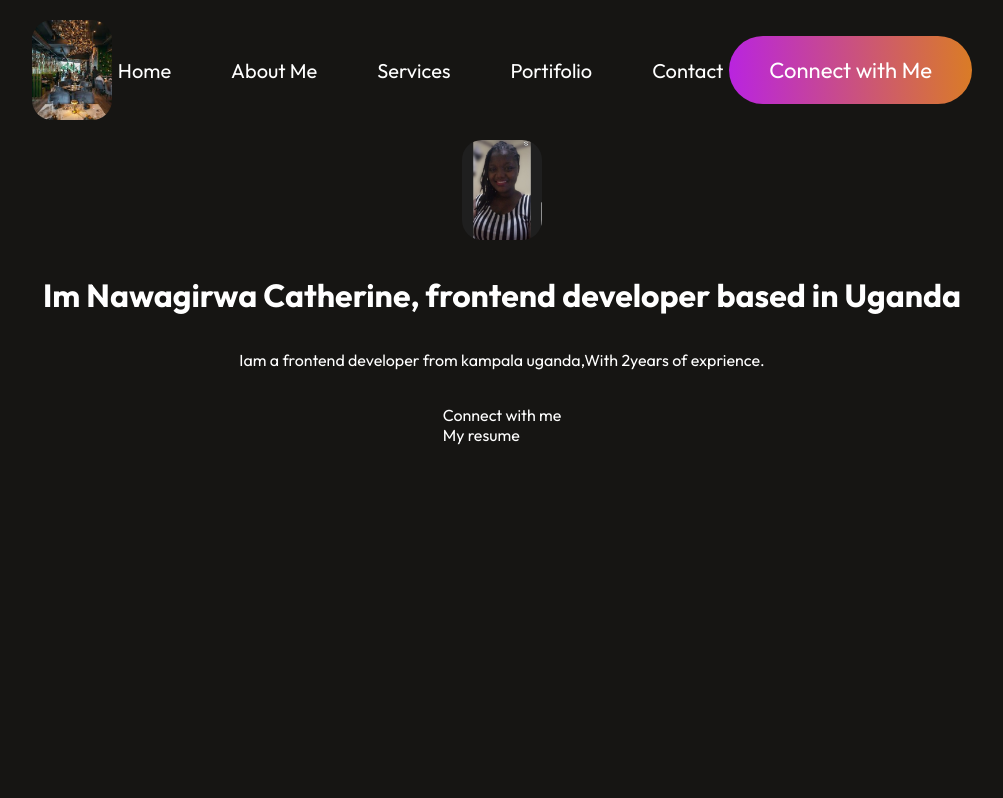
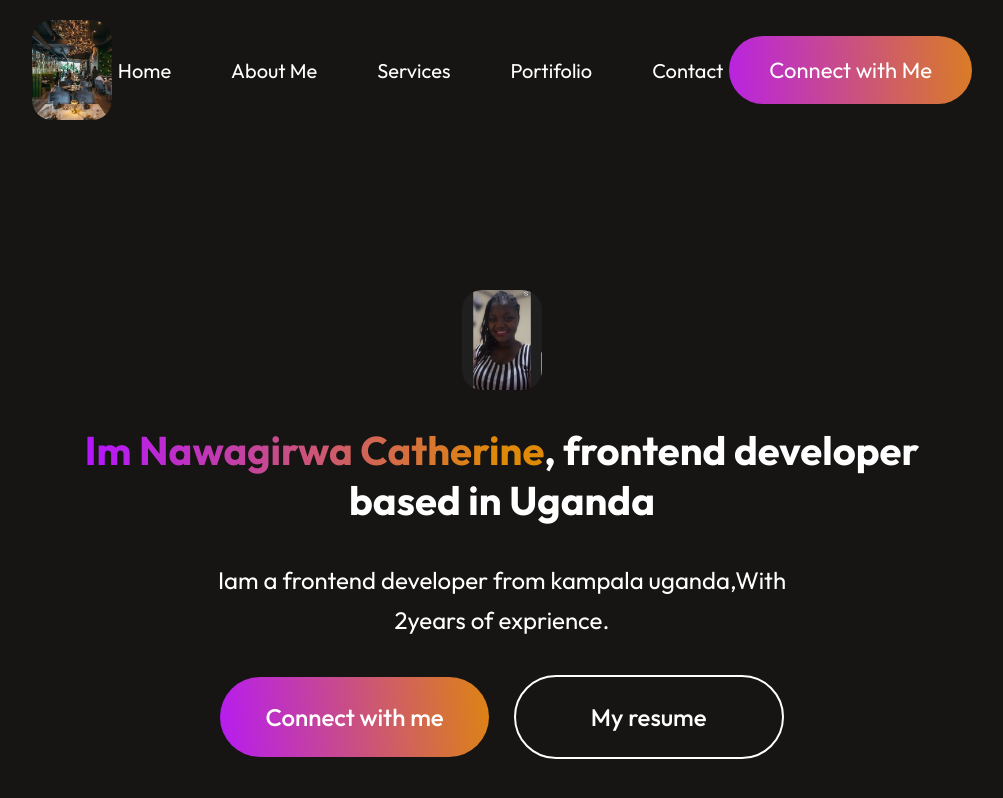
Before and after one commit to nawagirwacatherine/PORTIFOLIO3, a React (Vite) app in the folder real portifolio/: page / in a window 1280 px wide. Shown: the top 798 px of the page, without its empty margins (138-1141 px from the left). Built offline with nearby package versions, Linux system fonts and the light colour scheme.

Commit message:
Add design to connect with me and my resume

```diff
--- a/real portifolio/src/components/Hero/Hero.css
+++ b/real portifolio/src/components/Hero/Hero.css
@@ -4,3 +4,50 @@
     flex-direction: column;
     gap: 35px;
 }
+.hero img {
+ margin-top:150px;
+}
+
+.hero h1 {
+    text-align: center;
+    width: 70%;
+    font-size: 40px;
+    font-weight: 400px;
+}
+
+.hero h1 span {
+    background: linear-gradient( 270deg, #DF8908 10%, #B415FF 100%);
+    background-clip: text;
+    -webkit-background-clip: text;
+    -webkit-text-fill-color: transparent;
+}
+
+.hero p {
+    width: 50%;
+    text-align: center;
+    font-size: 24px;
+    line-height: 40px;
+}
+
+.hero-action {
+    display: flex;
+    align-items: center;
+    gap: 25px;
+    font-size: 24px;
+    font-weight: 500;
+    margin-bottom: 50px;
+
+}
+
+.hero-connect {
+    padding: 25px 45px;
+    border-radius: 50px;
+    background: linear-gradient(264deg, #DF8908 -5.09%,#B415FF 106.208%);
+}
+
+.hero-resume {
+    padding: 25px 75px;
+    border-radius: 50px;
+    border: 2px solid #FFF;
+    cursor: pointer;
+}
--- a/real portifolio/src/components/Hero/Hero.jsx
+++ b/real portifolio/src/components/Hero/Hero.jsx
@@ -6,7 +6,7 @@ const Hero = () => {
   return (
     <div className='hero'>
         <img src={ logo} alt="" className='logo' />
-        <h1>Im Nawagirwa Catherine, frontend developer based in Uganda</h1>
+        <h1><span>Im Nawagirwa Catherine</span>, frontend developer based in Uganda</h1>
         <p>Iam a frontend developer from kampala uganda,With 2years of exprience. </p>
 
         <div  className='hero-action'>
```
